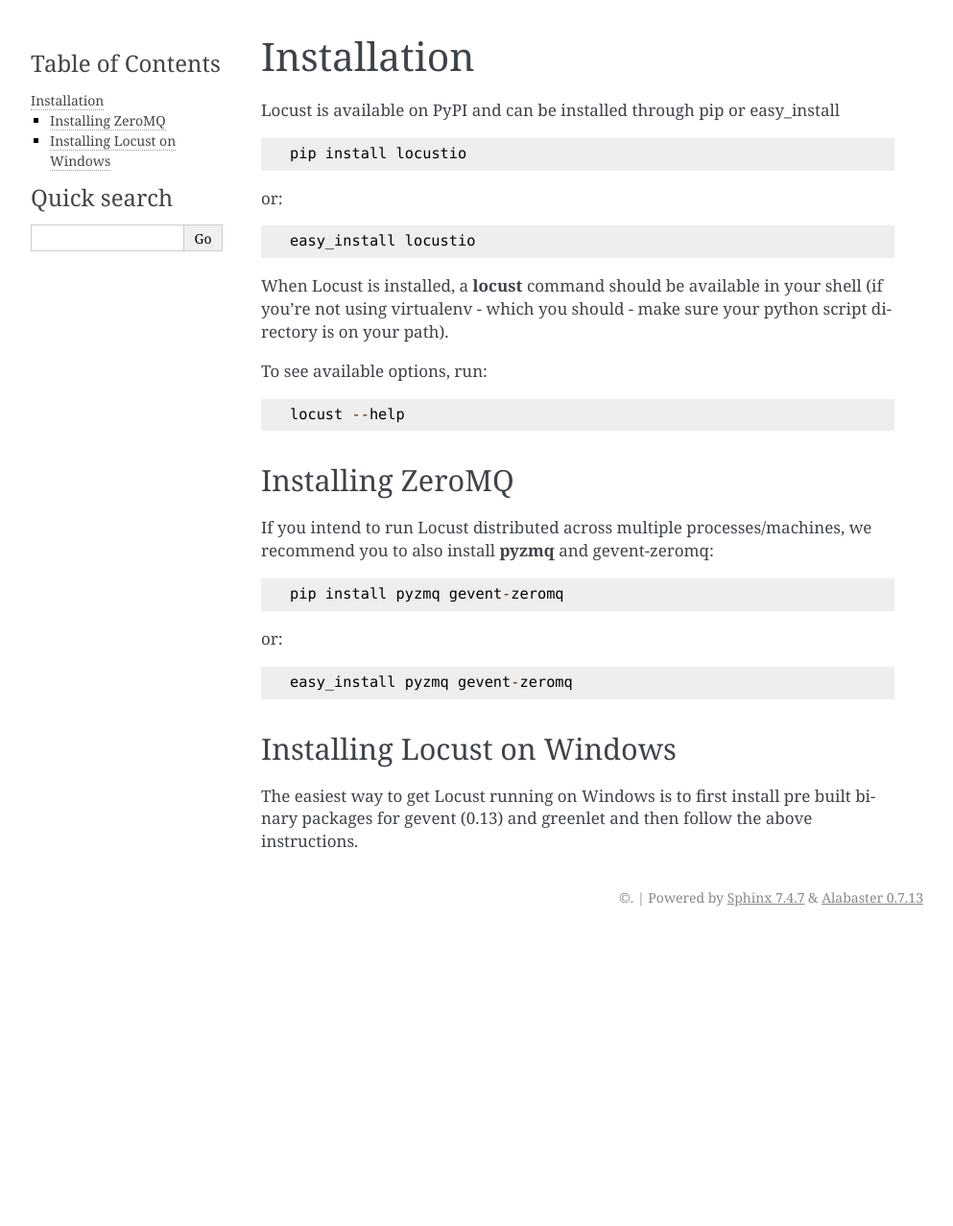
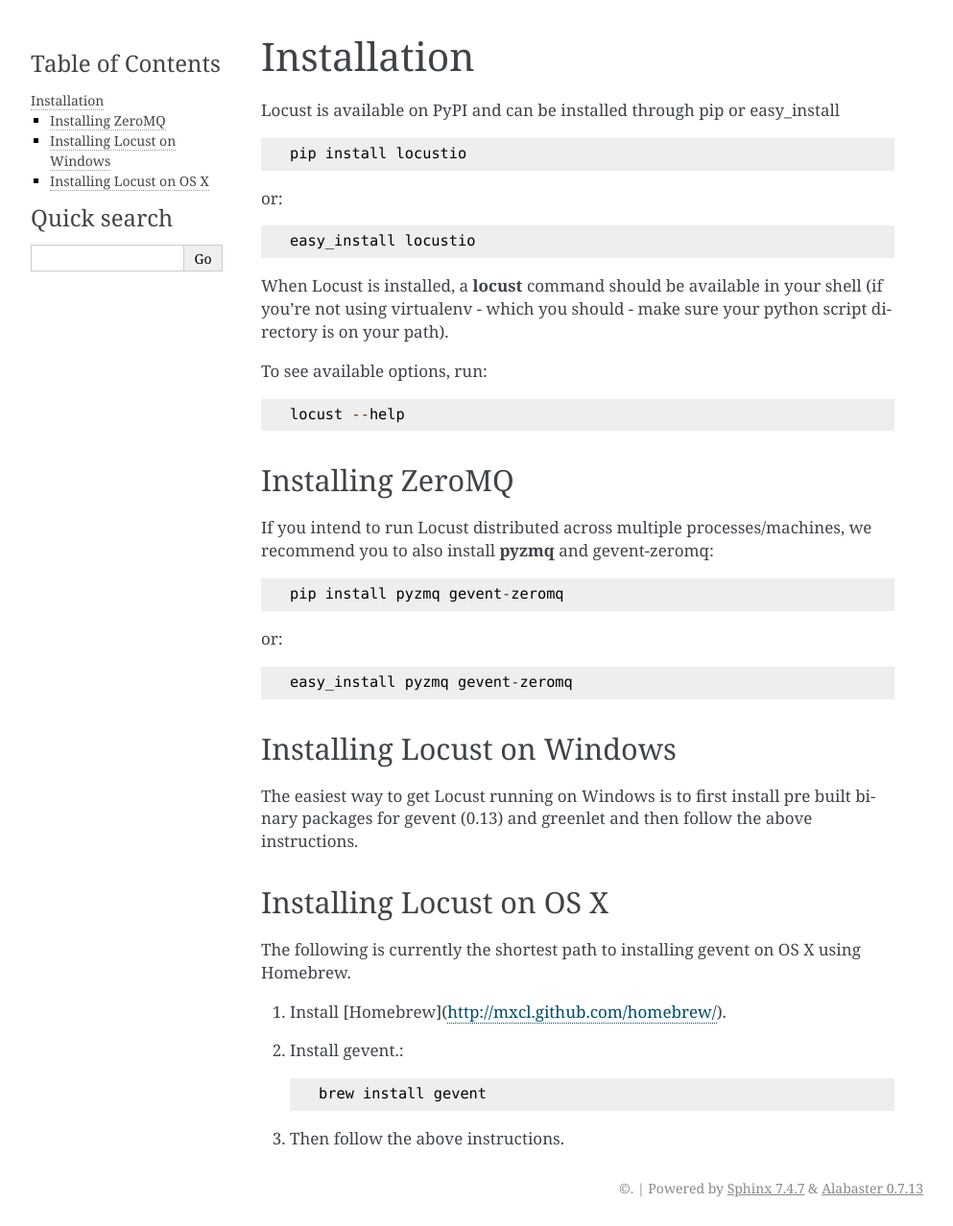
Before and after one commit to locustio/locust, a Sphinx documentation site: the page built from docs/installation.rst, in a window 1280 px wide. Shown: the whole page at 96% size, without its empty margins (148-1141 px from the left). Built offline with Sphinx 7.4.7, drawn with Linux system fonts in a browser that asks for light colours; before the commit the page ends 975 px from its top, so only the background shows below that.

Commit message:
add docs: Installing Locust on Mac OS

```diff
--- a/docs/installation.rst
+++ b/docs/installation.rst
@@ -36,3 +36,15 @@
 
 The easiest way to get Locust running on Windows is to first install pre built binary packages for
 gevent (0.13) and greenlet and then follow the above instructions.
+
+Installing Locust on OS X
+----------------------------
+
+The following is currently the shortest path to installing gevent on OS X using Homebrew.
+
+#. Install [Homebrew](http://mxcl.github.com/homebrew/).
+#. Install gevent.::
+
+    brew install gevent
+
+#. Then follow the above instructions.
```
